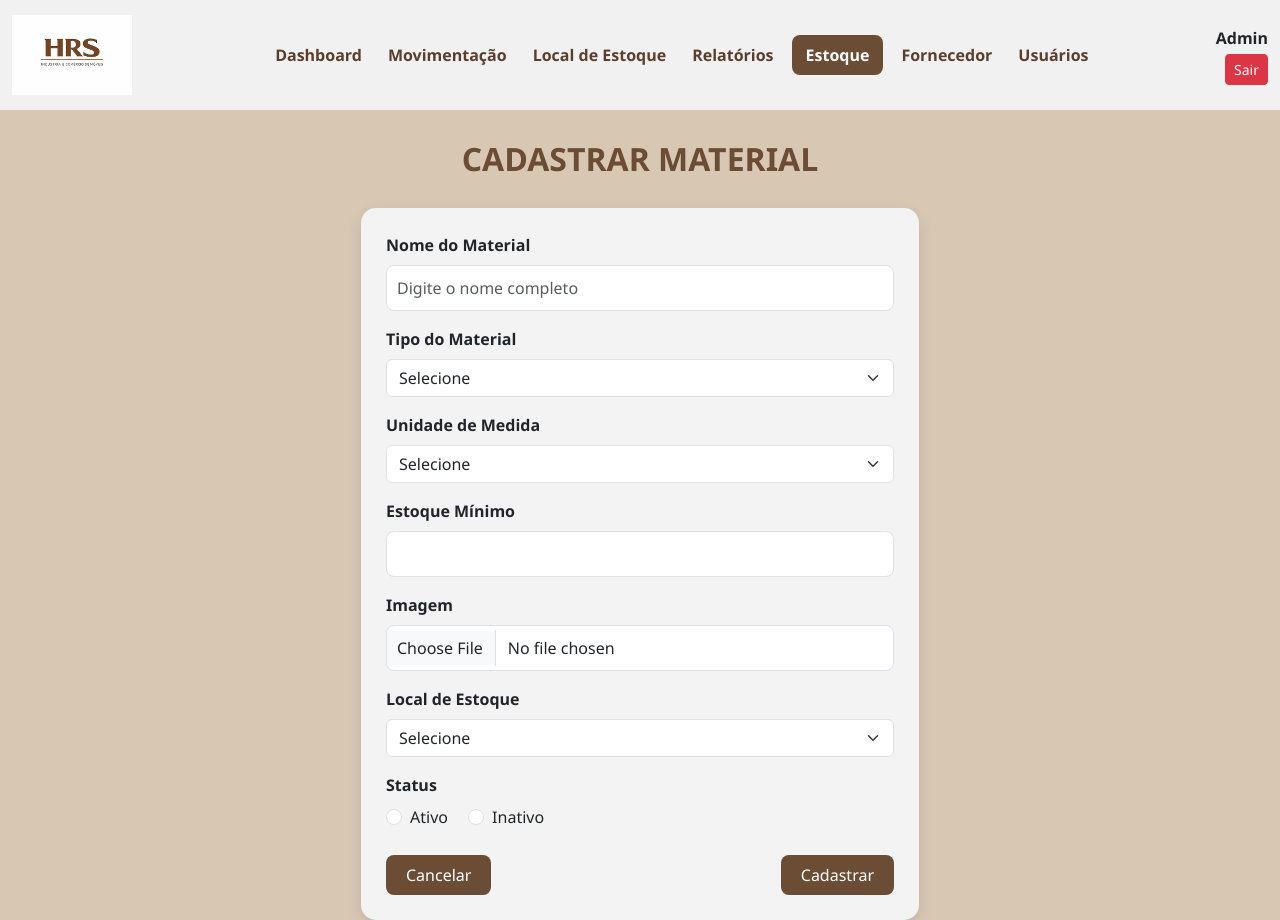
After one commit to CarlosEduardoTorquatoRodrigues/SistemaControleEstoqueHRS, a PHP site: page /cadastrar_material.php in a window 1280 px wide. The commit adds this page. Run offline with PHP 8.4, Linux system fonts and the light colour scheme.

Commit message:
Telas de Login,Redefinir e cadastro de material ok

```diff
--- a/assets/css/local_estoque.css
+++ b/assets/css/global.css
@@ -30,6 +30,8 @@ body {
 .navbar-nav .nav-link.active {
     background-color: #6b4c35;
     color: white !important;
+    border-radius: 8px;
+    padding: 8px 14px;
 }
 
 /* TÍTULO */
@@ -72,6 +74,7 @@ body {
     margin-top: 30px;
 }
 
+
 /* ===== MOBILE AJUSTE ===== */
 @media (max-width: 961px) {
 
--- /dev/null
+++ b/includes/footer.php
@@ -0,0 +1,4 @@
+    <!-- Bootstrap JS -->
+    <script src="https://cdn.jsdelivr.net/npm/bootstrap@5.3.2/dist/js/bootstrap.bundle.min.js"></script>
+</body>
+</html>
--- /dev/null
+++ b/includes/header.php
@@ -0,0 +1,25 @@
+<?php
+if (!isset($pageTitle)) {
+    $pageTitle = "HRS Sistema";
+}
+?>
+
+<!DOCTYPE html>
+<html lang="pt-br">
+<head>
+    <meta charset="UTF-8">
+    <meta name="viewport" content="width=device-width, initial-scale=1.0">
+    <title><?php echo $pageTitle; ?></title>
+
+    <!-- Bootstrap 5 -->
+    <link href="https://cdn.jsdelivr.net/npm/bootstrap@5.3.2/dist/css/bootstrap.min.css" rel="stylesheet">
+
+    <!-- Bootstrap Icons -->
+    <link rel="stylesheet" href="https://cdn.jsdelivr.net/npm/bootstrap-icons@1.11.1/font/bootstrap-icons.css">
+
+    <!-- CSS Global do Sistema -->
+    <link rel="stylesheet" href="../assets/css/global.css">
+    <link rel="stylesheet" href="../assets/css/auth.css">
+
+</head>
+<body></body>
--- /dev/null
+++ b/includes/nav.php
@@ -0,0 +1,87 @@
+<?php
+if (!isset($activePage)) {
+    $activePage = "";
+}
+
+if (!isset($usuarioLogado)) {
+    $usuarioLogado = "Admin";
+}
+?>
+
+<nav class="navbar navbar-expand-lg navbar-light navbar-custom">
+<div class="container-fluid">
+
+<a class="navbar-brand" href="#">
+    <img src="../assets/img/logo.png" width="120">
+</a>
+
+<button class="navbar-toggler" type="button"
+data-bs-toggle="collapse"
+data-bs-target="#navbarNav">
+<span class="navbar-toggler-icon"></span>
+</button>
+
+<div class="collapse navbar-collapse justify-content-center" id="navbarNav">
+
+<ul class="navbar-nav text-center">
+
+<li class="nav-item">
+<a class="nav-link <?= ($activePage == 'dashboard') ? 'active' : '' ?>" href="dashboard.php">
+Dashboard
+</a>
+</li>
+
+<li class="nav-item">
+<a class="nav-link <?= ($activePage == 'movimentacao') ? 'active' : '' ?>" href="movimentacao.php">
+Movimentação
+</a>
+</li>
+
+<li class="nav-item">
+<a class="nav-link <?= ($activePage == 'local') ? 'active' : '' ?>" href="local_estoque.php">
+Local de Estoque
+</a>
+</li>
+
+<li class="nav-item">
+<a class="nav-link <?= ($activePage == 'relatorios') ? 'active' : '' ?>" href="relatorios.php">
+Relatórios
+</a>
+</li>
+
+<li class="nav-item">
+<a class="nav-link <?= ($activePage == 'estoque') ? 'active' : '' ?>" href="estoque.php">
+Estoque
+</a>
+</li>
+
+<li class="nav-item">
+<a class="nav-link <?= ($activePage == 'fornecedor') ? 'active' : '' ?>" href="fornecedor.php">
+Fornecedor
+</a>
+</li>
+
+<li class="nav-item">
+<a class="nav-link <?= ($activePage == 'usuarios') ? 'active' : '' ?>" href="usuarios.php">
+Usuários
+</a>
+</li>
+
+</ul>
+
+<!-- MOBILE USER -->
+<div class="text-center mt-3 d-lg-none">
+<strong><?= $usuarioLogado ?></strong><br>
+<a href="login.php" class="btn btn-danger btn-sm mt-2">Sair</a>
+</div>
+
+</div>
+
+<!-- DESKTOP USER -->
+<div class="text-end d-none d-lg-block">
+<strong><?= $usuarioLogado ?></strong><br>
+<a href="login.php" class="btn btn-danger btn-sm mt-1">Sair</a>
+</div>
+
+</div>
+</nav>
--- /dev/null
+++ b/public/cadastrar_material.php
@@ -0,0 +1,84 @@
+<?php
+$pageTitle = "Cadastrar Material - HRS";
+$activePage = "estoque";
+include '../includes/header.php';
+?>
+
+<?php include '../includes/nav.php'; ?>
+
+<!-- TÍTULO -->
+<h2 class="page-title">CADASTRAR MATERIAL</h2>
+
+<!-- FORM CARD -->
+<div class="container d-flex justify-content-center">
+    <div class="card-custom col-12 col-md-8 col-lg-6">
+
+        <form>
+
+            <div class="mb-3">
+                <label class="form-label fw-semibold">Nome do Material</label>
+                <input type="text" class="form-control" placeholder="Digite o nome completo">
+            </div>
+
+            <div class="mb-3">
+                <label class="form-label fw-semibold">Tipo do Material</label>
+                <select class="form-select">
+                    <option selected disabled>Selecione</option>
+                    <option>Madeira</option>
+                    <option>Ferragem</option>
+                    <option>Tecido</option>
+                </select>
+            </div>
+
+            <div class="mb-3">
+                <label class="form-label fw-semibold">Unidade de Medida</label>
+                <select class="form-select">
+                    <option selected disabled>Selecione</option>
+                    <option>Unidade</option>
+                    <option>Metro</option>
+                    <option>Kg</option>
+                </select>
+            </div>
+
+            <div class="mb-3">
+                <label class="form-label fw-semibold">Estoque Mínimo</label>
+                <input type="number" class="form-control">
+            </div>
+
+            <div class="mb-3">
+                <label class="form-label fw-semibold">Imagem</label>
+                <input type="file" class="form-control">
+            </div>
+
+            <div class="mb-3">
+                <label class="form-label fw-semibold">Local de Estoque</label>
+                <select class="form-select">
+                    <option selected disabled>Selecione</option>
+                    <option>Galpão A</option>
+                    <option>Galpão B</option>
+                </select>
+            </div>
+
+            <div class="mb-4">
+                <label class="form-label fw-semibold d-block">Status</label>
+                <div class="form-check form-check-inline">
+                    <input class="form-check-input" type="radio" name="status">
+                    <label class="form-check-label">Ativo</label>
+                </div>
+                <div class="form-check form-check-inline">
+                    <input class="form-check-input" type="radio" name="status">
+                    <label class="form-check-label">Inativo</label>
+                </div>
+            </div>
+
+            <div class="d-flex justify-content-between">
+                <a href="#" class="btn btn-brown">Cancelar</a>
+                <button type="submit" class="btn btn-brown">Cadastrar</button>
+            </div>
+
+        </form>
+
+    </div>
+</div>
+
+<?php include '../includes/footer.php'; ?>
```
Also changed, not shown: public/editar_local.php (+7 -63 lines), public/local_estoque.php (+7 -63 lines).
